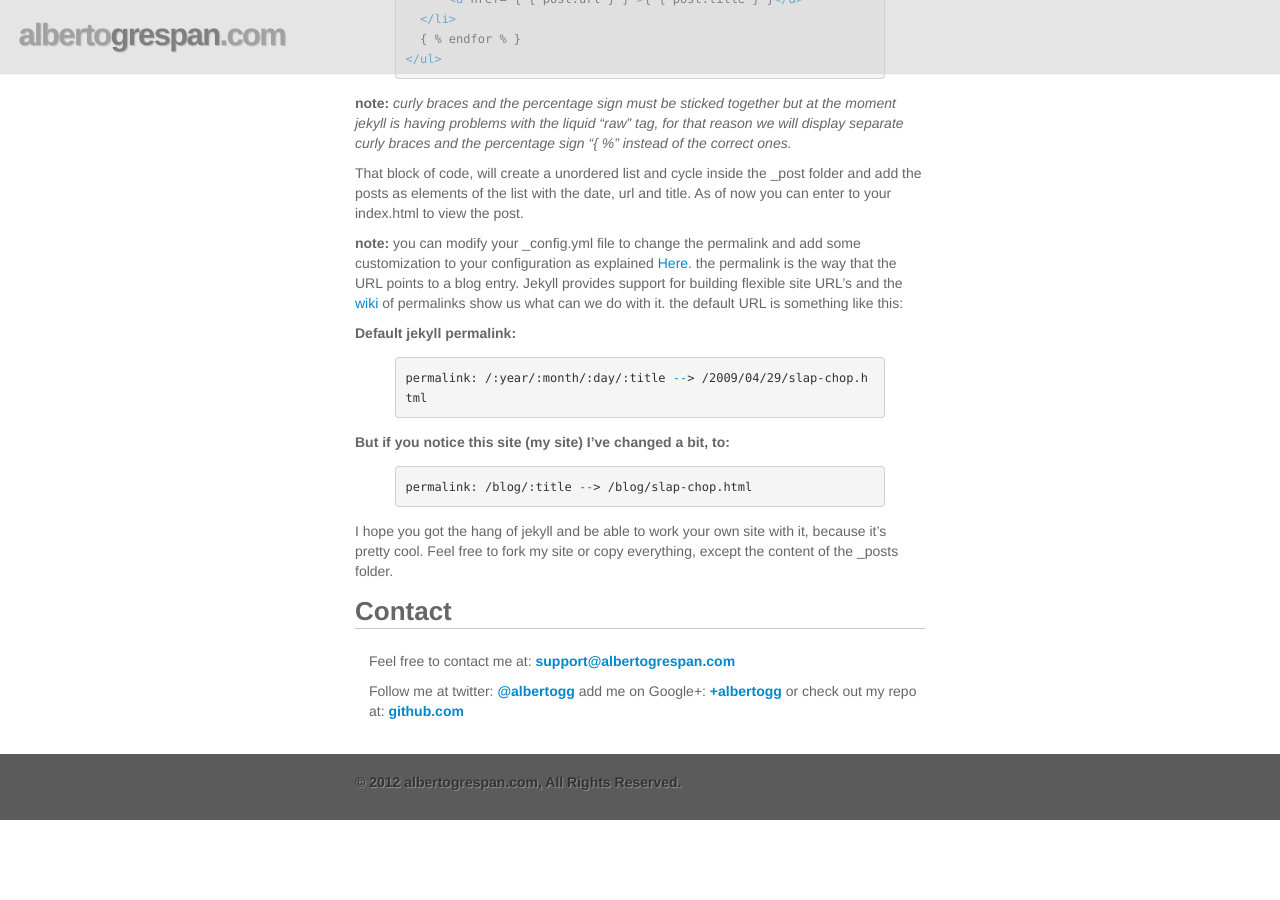
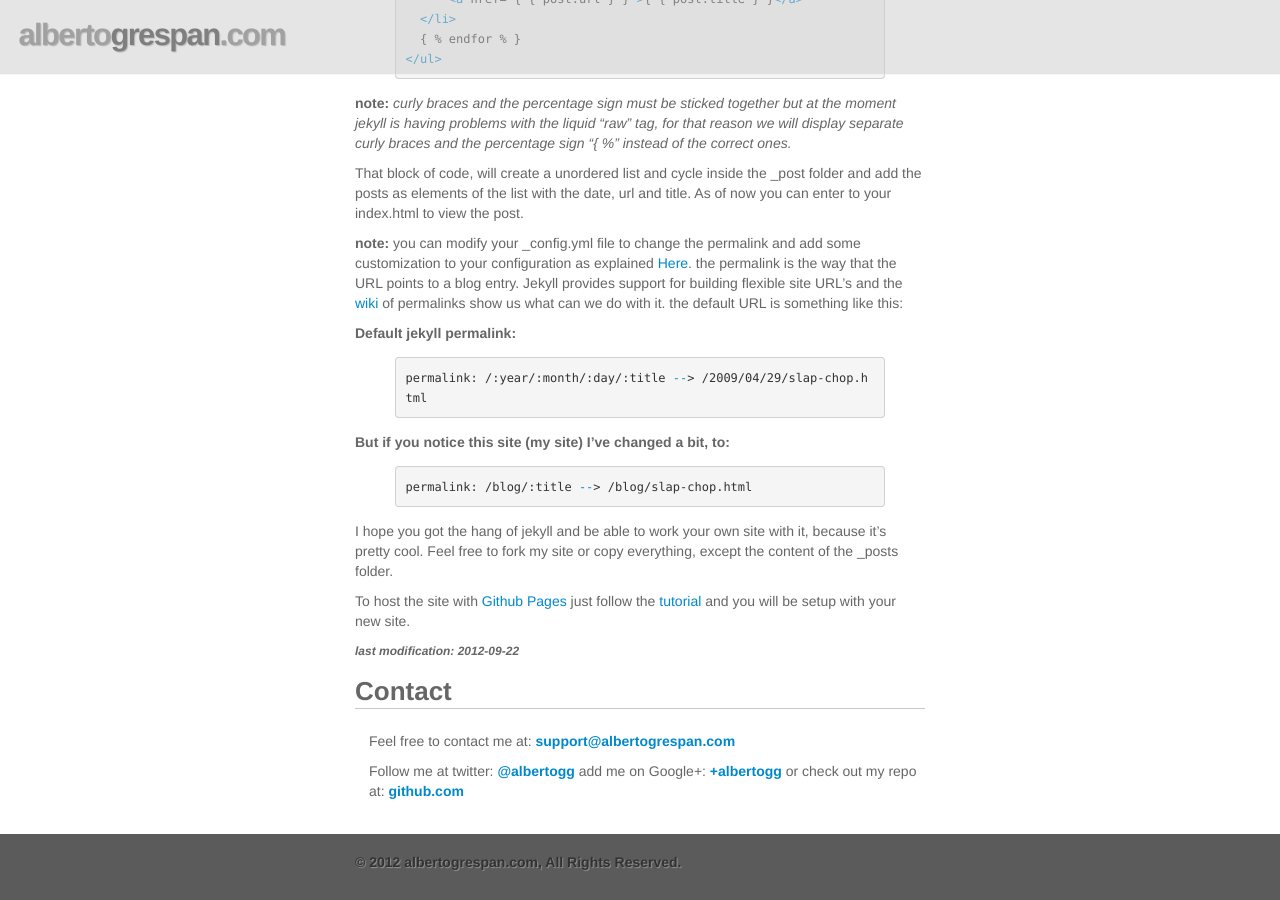
Before and after one commit to albertogg/albertogg.github.com, a Jekyll site: the page built from _posts/2012-02-10-jekyll-github-pages-blog-tutorial.markdown, in a window 1280 px wide and 900 px high, scrolled down 4300 px. Built offline with Jekyll 4.4.1, drawn with Linux system fonts in a browser that asks for light colours; nearby versions of some CDN libraries; Markdown is read by kramdown in place of the engine named in the settings; before the commit the page ends 5120 px from its top, so only the background shows below that.

Commit message:
Post modification.

```diff
--- a/_posts/2012-02-10-jekyll-github-pages-blog-tutorial.markdown
+++ b/_posts/2012-02-10-jekyll-github-pages-blog-tutorial.markdown
@@ -243,6 +243,10 @@ permalink: /blog/:title --> /blog/slap-chop.html
 
 I hope you got the hang of jekyll and be able to work your own site with it, because it's pretty cool. Feel free to fork my site or copy everything, except the content of the _posts folder.
 
+To host the site with [Github Pages][github] just follow the [tutorial][instructions] and you will be setup with your new site.
+
+###### *last modification: 2012-09-22*
+
 [github]: http://pages.github.com/
 [jekyll]: http://github.com/mojombo/jekyll/
 [rbenv]: https://github.com/sstephenson/rbenv
```
Also changed, not shown: other parts of _posts/2012-02-10-jekyll-github-pages-blog-tutorial.markdown (+1 -0 lines).
